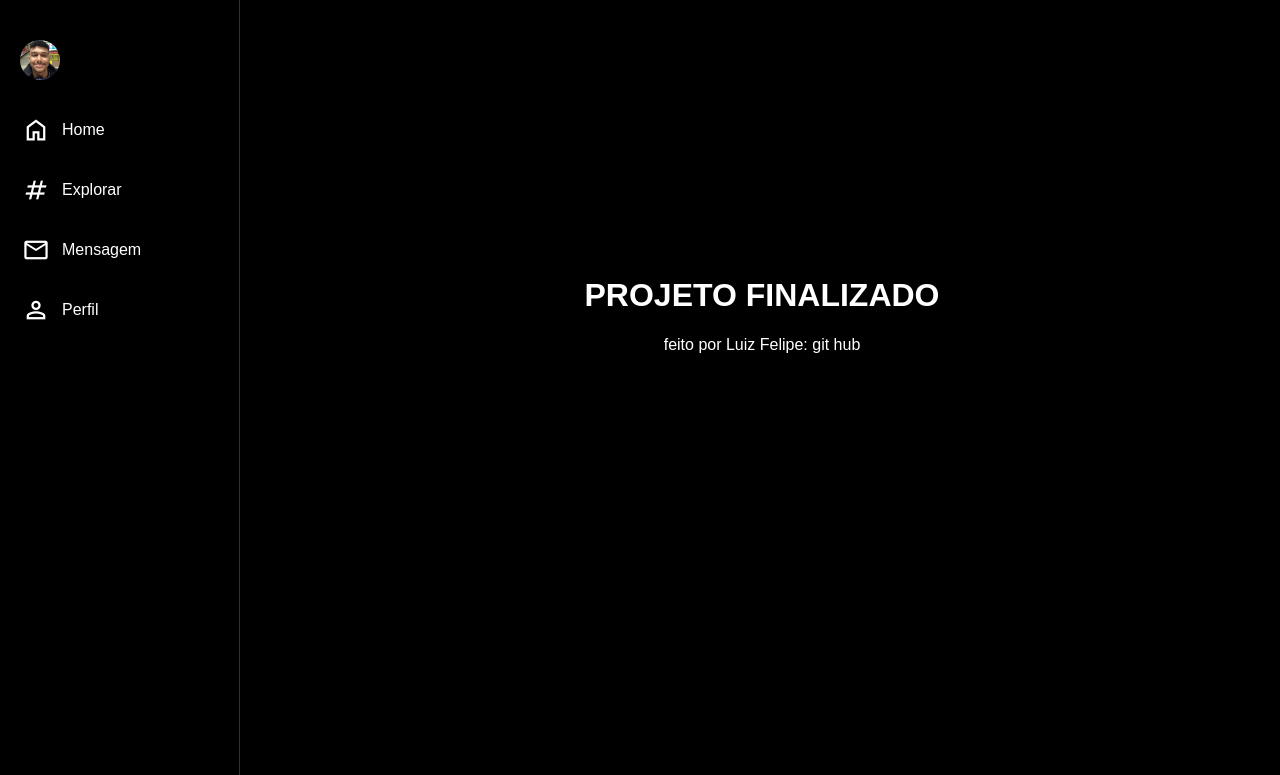
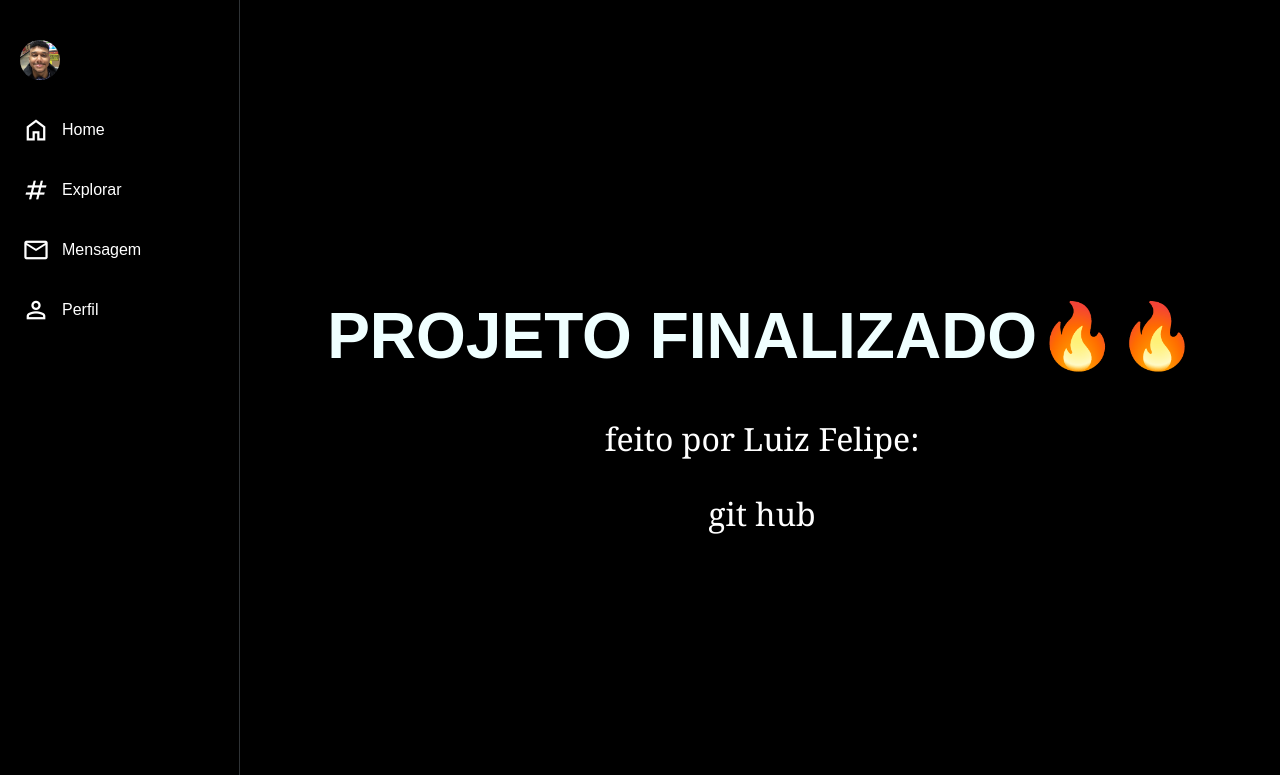
Before and after one commit to Luiz-Felip-DEV/tela_cadastro, a PHP site: page /home.html in a window 1280 px wide. Shown: the top 775 px of the page. Run offline with PHP 8.4, Linux system fonts and the light colour scheme.

Commit message:
adaptação para tela de celular, página home

```diff
--- a/sistemaLC/home.css
+++ b/sistemaLC/home.css
@@ -123,4 +123,21 @@ a{
         opacity: 0;
         visibility: hidden;
     }
+    .main{
+        margin-left: 100px;
+        margin-right: 6px;
+        overflow: hidden;
+        text-align: center;
+        margin-top: 20%;
+    }
 }
+
+.git-span{
+    font-family: Georgia, 'Times New Roman', Times, serif;
+    font-size: 2rem;
+}
+
+.finalizado{
+    font-size: 4rem;
+    color: azure;
+}
--- a/sistemaLC/home.html
+++ b/sistemaLC/home.html
@@ -44,10 +44,9 @@
             </button>
         </nav>
     </aside>
-
     <main class="main">
-        <h1>PROJETO FINALIZADO</h1>
-        <span>feito por Luiz Felipe: <a href="https://github.com/Luiz-Felip-DEV">git hub</a></span>
+        <h1 class="finalizado"><strong>PROJETO FINALIZADO</strong>🔥🔥</h1>
+        <span class="git-span"><p>feito por Luiz Felipe:</p> <a href="https://github.com/Luiz-Felip-DEV" class="git">git hub</a></span>
     </main>
 </body>
 </html>
```
